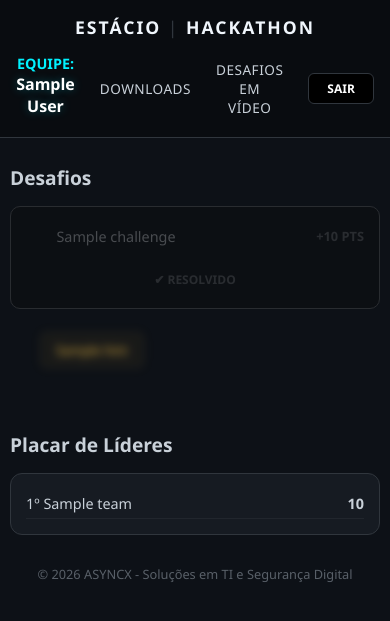
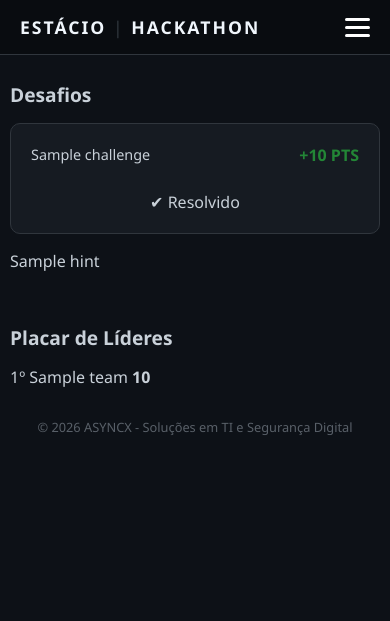
Before and after one commit to Gilson-Ferrer/hcb-portal, a Flask app: page /dashboard in a window 390 px wide. Shown: the top 621 px of the page. Run offline with Flask 3, Linux system fonts and the light colour scheme; the visitor is signed in with stand-in values (Sample User, id 1); a database or web service that is not in the repository returns one stand-in record (values such as "Sample title"); some libraries are stand-ins or nearby versions.

Commit message:
Updage responsive pages v2

```diff
--- a/templates/dashboard.html
+++ b/templates/dashboard.html
@@ -23,6 +23,7 @@
             margin: 0;
         }
 
+
         .nav {
             background: #090c10;
             padding: 15px 40px;
@@ -30,6 +31,7 @@
             justify-content: space-between;
             align-items: center;
             border-bottom: 1px solid var(--border);
+            position: relative;
         }
 
         .nav-left {
@@ -45,20 +47,19 @@
             gap: 25px;
         }
 
+
         .nav-link {
             text-decoration: none;
             color: var(--text);
             font-size: 0.85rem;
             font-weight: 500;
-            transition: all 0.2s ease;
+            transition: 0.2s;
             text-transform: uppercase;
             letter-spacing: 0.5px;
         }
 
-        .nav-link:hover {
-            color: var(--cyan);
-            text-decoration: none;
-        }
+        .nav-link:hover { color: var(--cyan); }
+
 
         .btn-logout-modern {
             background: #000;
@@ -78,62 +79,30 @@
             border-color: #8b949e;
         }
 
-        .team-display {
-            color: var(--cyan);
-            font-size: 0.9rem;
-            font-weight: 600;
-            padding-right: 15px;
-            border-right: 1px solid var(--border);
+
+        .team-display strong {
+            color: var(--cyan) !important;
+            text-transform: uppercase;
+            font-size: 1.1rem;
+            letter-spacing: 1px;
+            text-shadow: 0 0 12px rgba(0, 242, 255, 0.4);
         }
 
-        .team-display strong {
-            color: #fff;
-            font-size: 1rem;
-            text-shadow: 0 0 10px rgba(0, 242, 255, 0.3);
+
+        .menu-icon {
+            display: none;
+            cursor: pointer;
+            flex-direction: column;
+            gap: 5px;
         }
 
-        .btn-nav {
-            text-decoration: none;
-            font-size: 0.75rem;
-            font-weight: 800;
-            padding: 8px 18px;
-            border-radius: 4px;
-            transition: all 0.3s cubic-bezier(0.4, 0, 0.2, 1);
-            text-transform: uppercase;
-            letter-spacing: 1px;
-            display: inline-flex;
-            align-items: center;
-            justify-content: center;
+        .menu-icon div {
+            width: 25px;
+            height: 3px;
+            background-color: white;
+            border-radius: 2px;
         }
 
-        .btn-download {
-            color: var(--cyan);
-            background: rgba(0, 242, 255, 0.05);
-            border: 1px solid rgba(0, 242, 255, 0.3);
-            box-shadow: inset 0 0 0 0 rgba(0, 242, 255, 0.2);
-        }
-
-        .btn-download:hover {
-            background: var(--cyan);
-            color: #000;
-            border-color: var(--cyan);
-            box-shadow: 0 0 20px rgba(0, 242, 255, 0.4);
-            transform: translateY(-2px);
-        }
-
-        .btn-logout {
-            color: var(--danger);
-            background: rgba(255, 77, 77, 0.05);
-            border: 1px solid rgba(255, 77, 77, 0.3);
-        }
-
-        .btn-logout:hover {
-            background: var(--danger);
-            color: #fff;
-            border-color: var(--danger);
-            box-shadow: 0 0 20px rgba(255, 77, 77, 0.4);
-            transform: translateY(-2px);
-        }
 
         .main {
             display: grid;
@@ -151,126 +120,77 @@
             display: flex;
             align-items: center;
             justify-content: space-between;
-            flex-wrap: wrap;
             gap: 10px;
         }
 
         .challenge-info { display: flex; align-items: center; gap: 15px; flex: 1; }
-        .challenge-title { font-weight: 500; font-size: 0.9rem; min-width: 180px; }
-        .challenge-points { color: var(--accent); font-size: 0.8rem; font-weight: bold; }
+        .challenge-title { font-weight: 500; font-size: 0.9rem; }
+        .challenge-points { color: var(--accent); font-weight: bold; }
 
-        .challenge-form {
-            display: flex;
-            gap: 10px;
-            align-items: center;
-            flex: 1;
-            min-width: 280px;
-            justify-content: flex-end;
-        }
 
-        .challenge-form form {
-            display: flex;
-            gap: 5px;
-            flex: 1;
-            width: 100%;
-        }
+        .challenge-form { display: flex; gap: 10px; align-items: center; flex: 1; justify-content: flex-end; }
 
         input.compact {
             background: var(--bg-body);
             border: 1px solid var(--border);
             border-radius: 6px;
-            padding: 5px 10px;
+            padding: 8px;
             color: white;
-            font-size: 0.8rem;
-            flex: 2;
-            min-width: 100px;
+            width: 150px;
         }
 
-        .btn-submit { background: var(--accent); color: white; border: none; padding: 5px 12px; border-radius: 6px; cursor: pointer; font-size: 0.8rem; }
+        .btn-submit { background: var(--accent); color: white; border: none; padding: 8px 15px; border-radius: 6px; cursor: pointer; }
 
-        .challenge-row.solved {
-            opacity: 0.3;
-            background: #090c10;
-            border-color: var(--accent);
-            pointer-events: none;
-            filter: grayscale(1);
+
+        .btn-nav {
+            text-decoration: none;
+            font-size: 0.75rem;
+            font-weight: 800;
+            padding: 8px 15px;
+            border-radius: 4px;
+            text-transform: uppercase;
+            cursor: pointer;
         }
 
-        .hint-container {
-            margin: 10px 0 15px 30px;
+        /* --- RESPONSIVIDADE (MEDIA QUERIES UNIFICADAS) --- */
+        @media (max-width: 850px) {
+            /* Menu Hambúrguer */
+            .menu-icon { display: flex; }
+
+            .nav { padding: 15px 20px; }
+
+            .nav-right {
+                display: none;
+                flex-direction: column;
+                position: absolute;
+                top: 60px;
+                right: 0;
+                background: #090c10;
+                width: 100%;
+                padding: 20px;
+                border-bottom: 1px solid var(--border);
+                z-index: 1000;
+                gap: 20px;
+                text-align: center;
+            }
+
+            .nav-right.active { display: flex; }
+
+            .team-display { padding-bottom: 15px; border-bottom: 1px solid var(--border); width: 100%; }
+
+            /* Grid e Desafios */
+            .main { grid-template-columns: 1fr; padding: 10px; }
+
+            .challenge-row { flex-direction: column; padding: 20px; }
+            .challenge-info { margin-bottom: 15px; width: 100%; justify-content: space-between; }
+            .challenge-form { width: 100%; flex-direction: column; }
+            .challenge-form form { width: 100%; flex-direction: column; }
+            input.compact { width: 100%; max-width: 100%; box-sizing: border-box; }
+            .btn-submit, .btn-nav { width: 100%; }
         }
 
-        .hint-text {
-            color: #e3b341;
-            font-size: 0.8rem;
-            filter: blur(5px);
-            transition: filter 0.3s ease;
-            user-select: none;
-            cursor: pointer;
-            background: rgba(227, 179, 65, 0.05);
-            padding: 8px 15px;
-            border-radius: 6px;
-            border: 1px dashed rgba(227, 179, 65, 0.2);
-            display: inline-block;
-        }
-
-        .hint-text.reveal {
-            filter: blur(0);
-            user-select: text;
-            border-style: solid;
-        }
-        .solved-badge { color: var(--accent); font-weight: bold; font-size: 0.75rem; text-transform: uppercase; }
-
-        .alert { padding: 10px; text-align: center; border-radius: 8px; margin: 10px 20px; font-weight: 500; }
-        .ranking-card { background: var(--bg-card); padding: 15px; border-radius: 12px; border: 1px solid var(--border); }
-        .ranking-item { display: flex; justify-content: space-between; padding: 5px 0; border-bottom: 1px solid #21262d; font-size: 0.9rem; }
-
         .footer { text-align: center; padding: 20px; font-size: 0.8em; color: #8b949e; opacity: 0.6; }
-
-        @media (max-width: 850px) {
-            .main { grid-template-columns: 1fr; padding: 10px; }
-
-            .nav { justify-content: center; flex-direction: column; gap: 15px; text-align: center; }
-            .nav-right { width: 100%; justify-content: center; }
-            .team-display { border-right: none; padding-right: 0; padding-bottom: 5px; }
-
-            .challenge-row {
-                flex-direction: column;
-                align-items: stretch;
-                text-align: center;
-                padding: 20px 15px;
-            }
-
-            .challenge-info {
-                justify-content: space-between;
-                margin-bottom: 15px;
-                width: 100%;
-            }
-
-            .challenge-form {
-                flex-direction: column;
-                width: 100%;
-                gap: 15px;
-            }
-
-            .challenge-form form {
-                width: 100%;
-                display: flex;
-                flex-direction: column;
-                gap: 10px;
-            }
-
-            input.compact {
-                max-width: 100%;
-                width: 100%;
-                box-sizing: border-box;
-            }
-
-            .btn-submit { width: 100%; padding: 12px; }
-            .btn-nav { width: 100%; }
-        }
-
-    </style>
+</style>
 </head>
 <body>
 
@@ -289,13 +209,17 @@
                 ESTÁCIO <span style="font-weight: 300; color: var(--border);">|</span> HACKATHON
             </div>
 
-            <div class="nav-right">
-                <span class="team-display"> EQUIPE: <strong>{{ session['team_name'] }}</strong></span>
+            <div class="menu-icon" onclick="toggleMenu()">
+                <div></div>
+                <div></div>
+                <div></div>
+            </div>
+
+            <div class="nav-right" id="navMenu">
+                <span class="team-display"><strong>{{ session['team_name'] }}</strong></span>
 
                 <a href="/downloads" class="nav-link">Downloads</a>
-
-                <a href="https://www.youtube.com/playlist?list=PLRi-lwsw_LPH4vGBznOiwjRgxK-EER8CL" target="_blank" class="nav-link">Desafios em Vídeo</a>
-
+                <a href="https://www.youtube.com/playlist?list=PLRi-lwsw_LPH4vGBznOiwjRgxK-EER8CL" target="_blank" class="nav-link">Vídeos</a>
                 <a href="/logout" class="btn-logout-modern">Sair</a>
             </div>
         </div>
@@ -392,6 +316,11 @@
         }, 3000);
     }
 
+    function toggleMenu() {
+        const menu = document.getElementById('navMenu');
+        menu.classList.toggle('active');
+    }
+
 </script>
 <!-- flag=START_HACKATHON_2026 -->
 </body>
```
